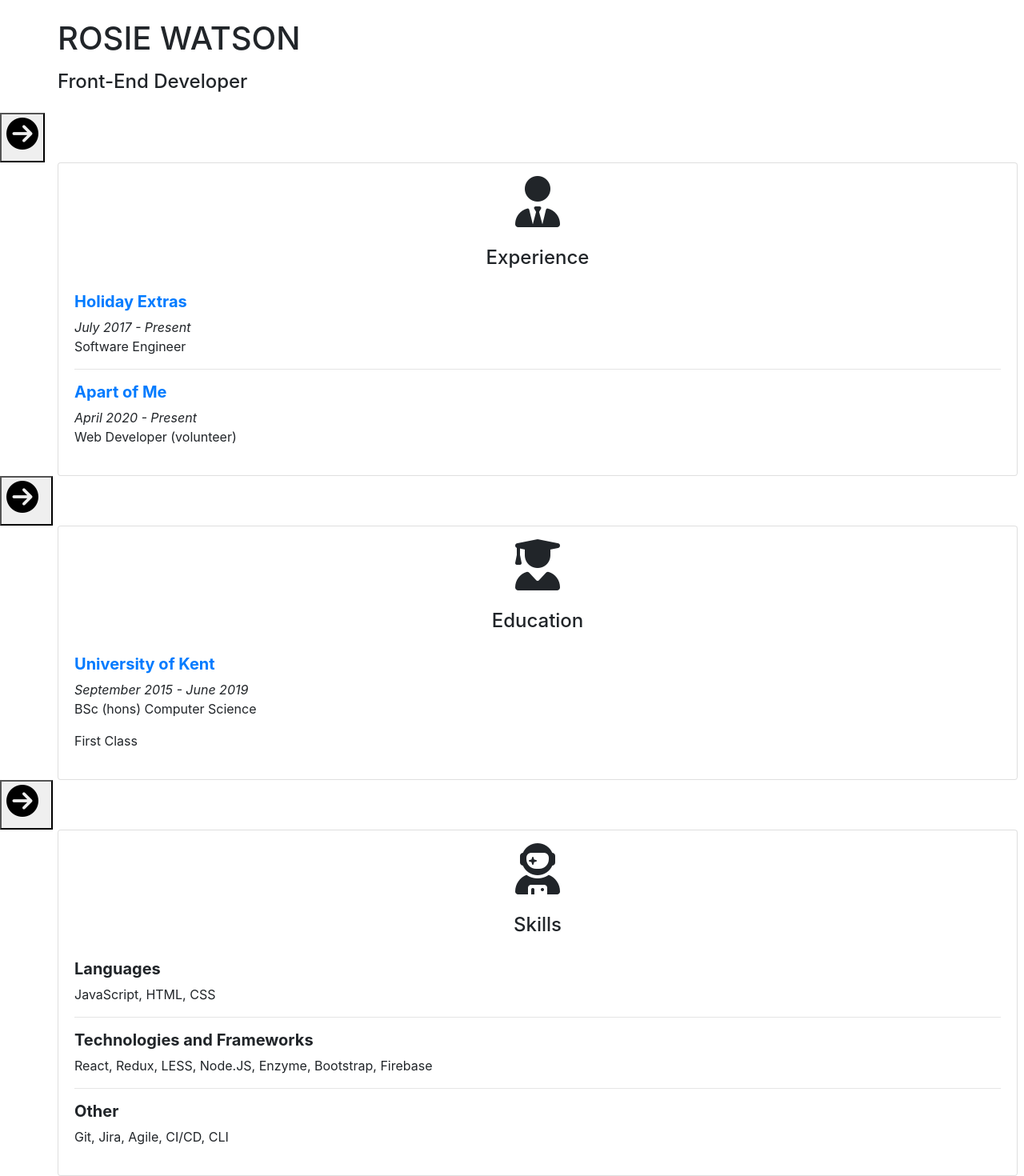
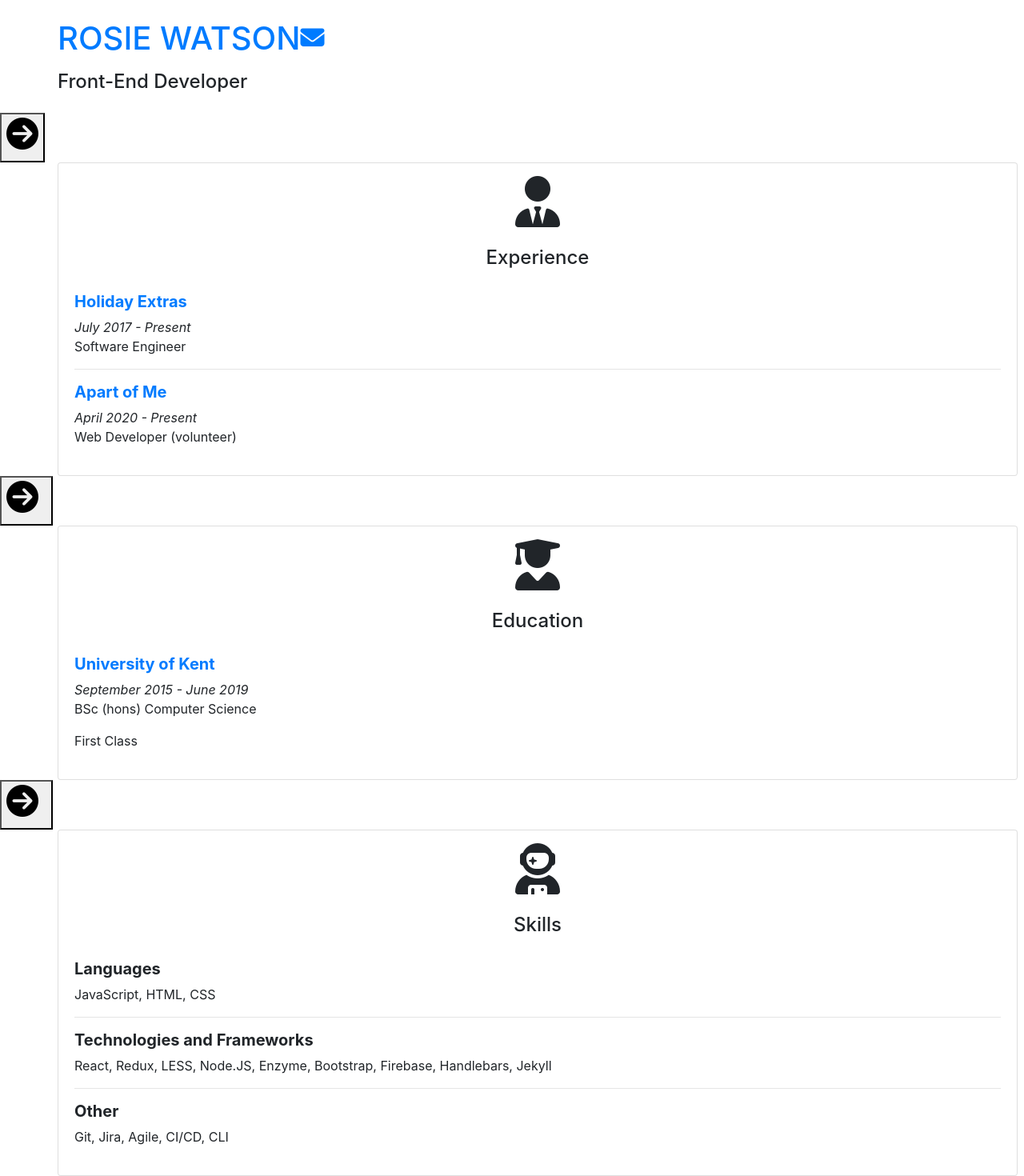
Before and after one commit to RosieWatson/portfolio, a React (Vite) app: page / in a window 1280 px wide. Shown: the top 1470 px of the page at 80% size. Built offline with nearby package versions, Linux system fonts and the light colour scheme.

Commit message:
Update with email address

```diff
--- a/src/app/App.js
+++ b/src/app/App.js
@@ -32,7 +32,9 @@ class App extends React.Component {
         <section>
           <div className='main'>
             <div className='pl-1 pl-md-5 m-4 w-100'>
-              <h1 className='mb-3'>ROSIE WATSON</h1>
+              <a href='mailto:rosiewatson@me.com' target='_blank' rel='noopener'>
+                <h1 className='mb-3'>ROSIE WATSON<i className='fas fa-envelope fa-xs' /></h1>
+              </a>
               <h4>Front-End Developer</h4>
             </div>
             <ArrowButton page={'experience'} handleClick={this.handleClick}/>
--- a/src/lib/sellingPoints.js
+++ b/src/lib/sellingPoints.js
@@ -53,7 +53,7 @@ export default {
       },
       {
         title: 'Space Dashboard',
-        titleLink: 'https://github.com/RosieWatson/space-site', // This will be made public when ready
+        titleLink: 'https://github.com/RosieWatson/space-dashboard',
         date: null,
         details: [
           'Dashboard of space facts and latest news using React, Redux, Webpack and working with APIs'
@@ -87,7 +87,7 @@ export default {
         titleLink: null,
         date: null,
         details: [
-          'React, Redux, LESS, Node.JS, Enzyme, Bootstrap, Firebase'
+          'React, Redux, LESS, Node.JS, Enzyme, Bootstrap, Firebase, Handlebars, Jekyll'
         ]
       },
       {
--- a/src/styles/all.less
+++ b/src/styles/all.less
@@ -50,3 +50,7 @@ section:nth-child(even) {
   bottom: 0;
   padding-bottom: 15px;
 }
+
+.fa-envelope {
+  font-size: 0.4rem;
+}
--- a/src/styles/generic.less
+++ b/src/styles/generic.less
@@ -23,3 +23,7 @@ button {
   background: transparent;
   border: none;
 }
+
+a:hover {
+  color: white;
+}
```
